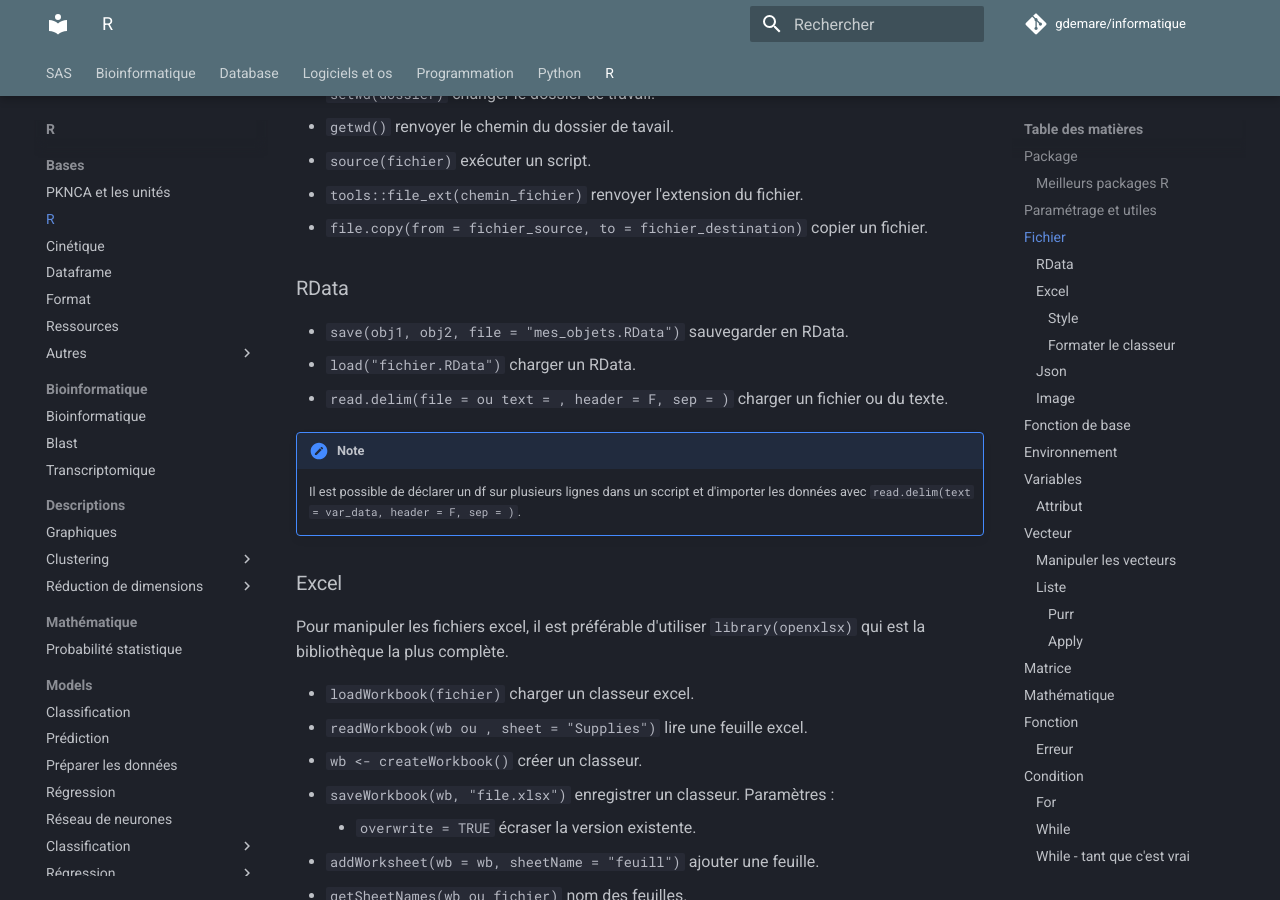
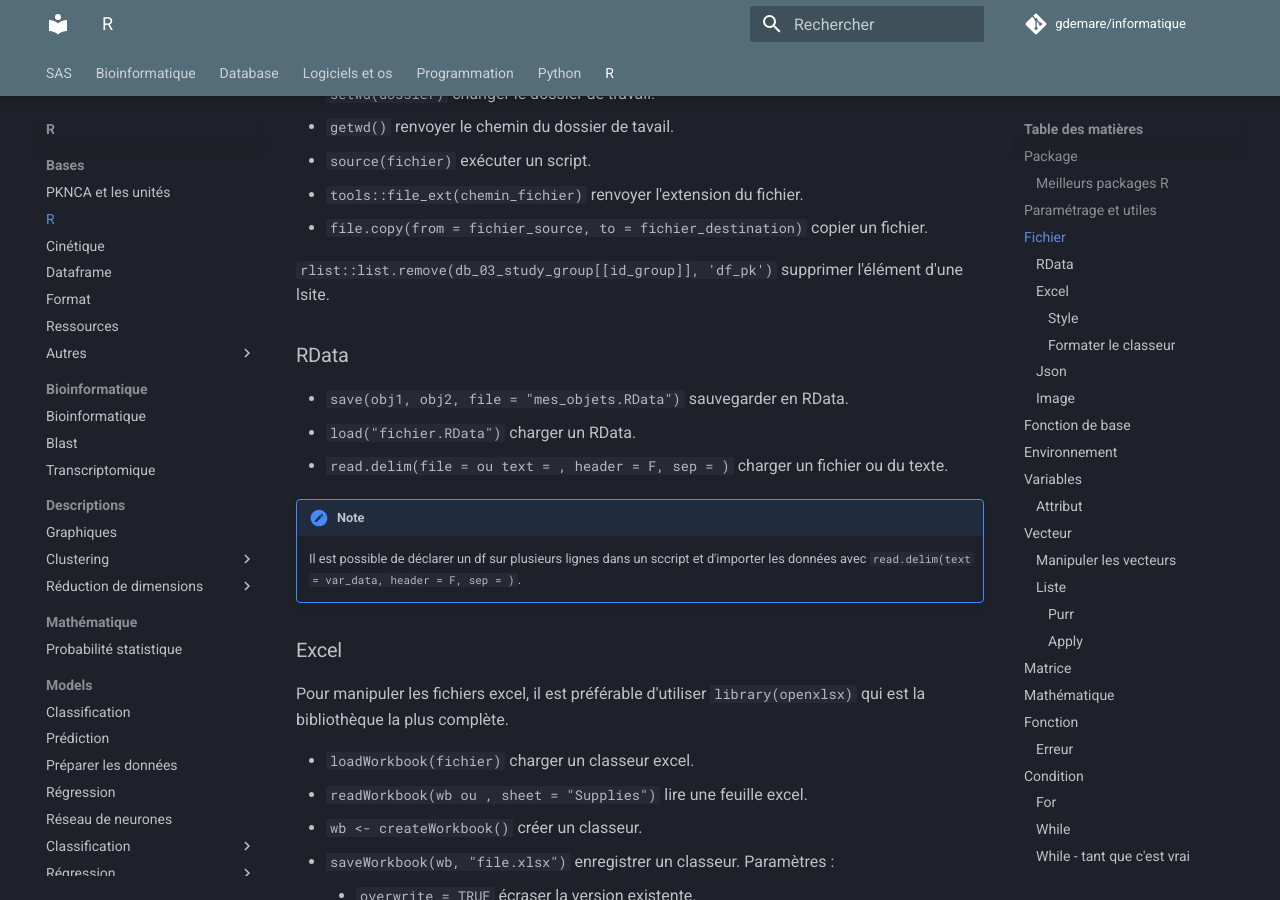
Before and after one commit to gdemare/Informatique, an MkDocs documentation site: the page built from docs/r/bases/R.md, in a window 1280 px wide and 900 px high, scrolled down 1272 px. Built offline with MkDocs 1.6.1 and Material for MkDocs 9.7.7, drawn with Linux system fonts in a browser that asks for light colours; comment, search, counter and statistics services are not loaded.

Commit message:
Update R.md

```diff
--- a/docs/r/bases/R.md
+++ b/docs/r/bases/R.md
@@ -35,6 +35,8 @@
 * `source(fichier)` exécuter un script.
 * `tools::file_ext(chemin_fichier)` renvoyer l'extension du fichier.
 * `file.copy(from = fichier_source, to = fichier_destination)` copier un fichier.
+
+  `rlist::list.remove(db_03_study_group[[id_group]], 'df_pk')` supprimer l'élément d'une lsite.
 ### RData
 
 * `save(obj1, obj2, file = "mes_objets.RData")` sauvegarder en RData.
```
